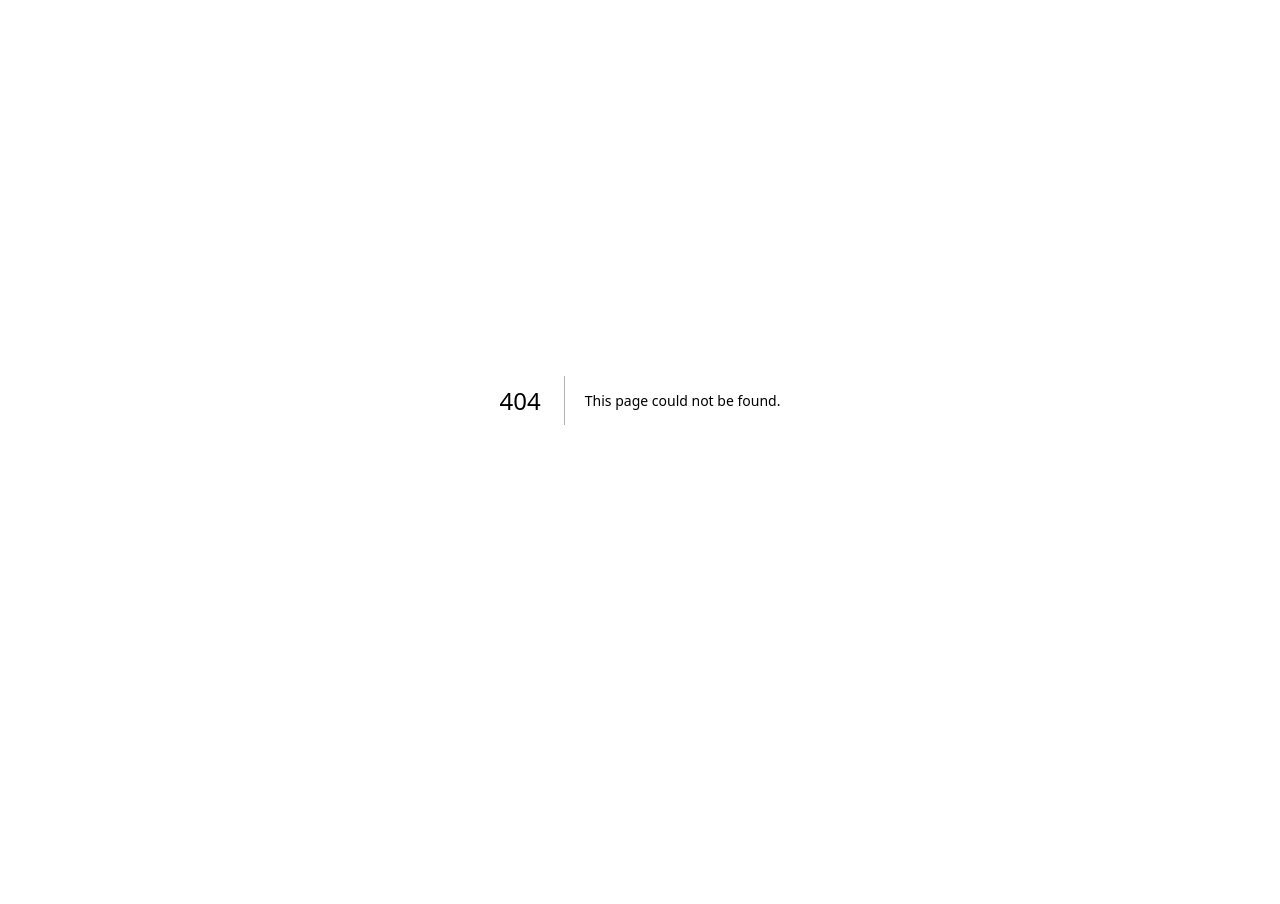
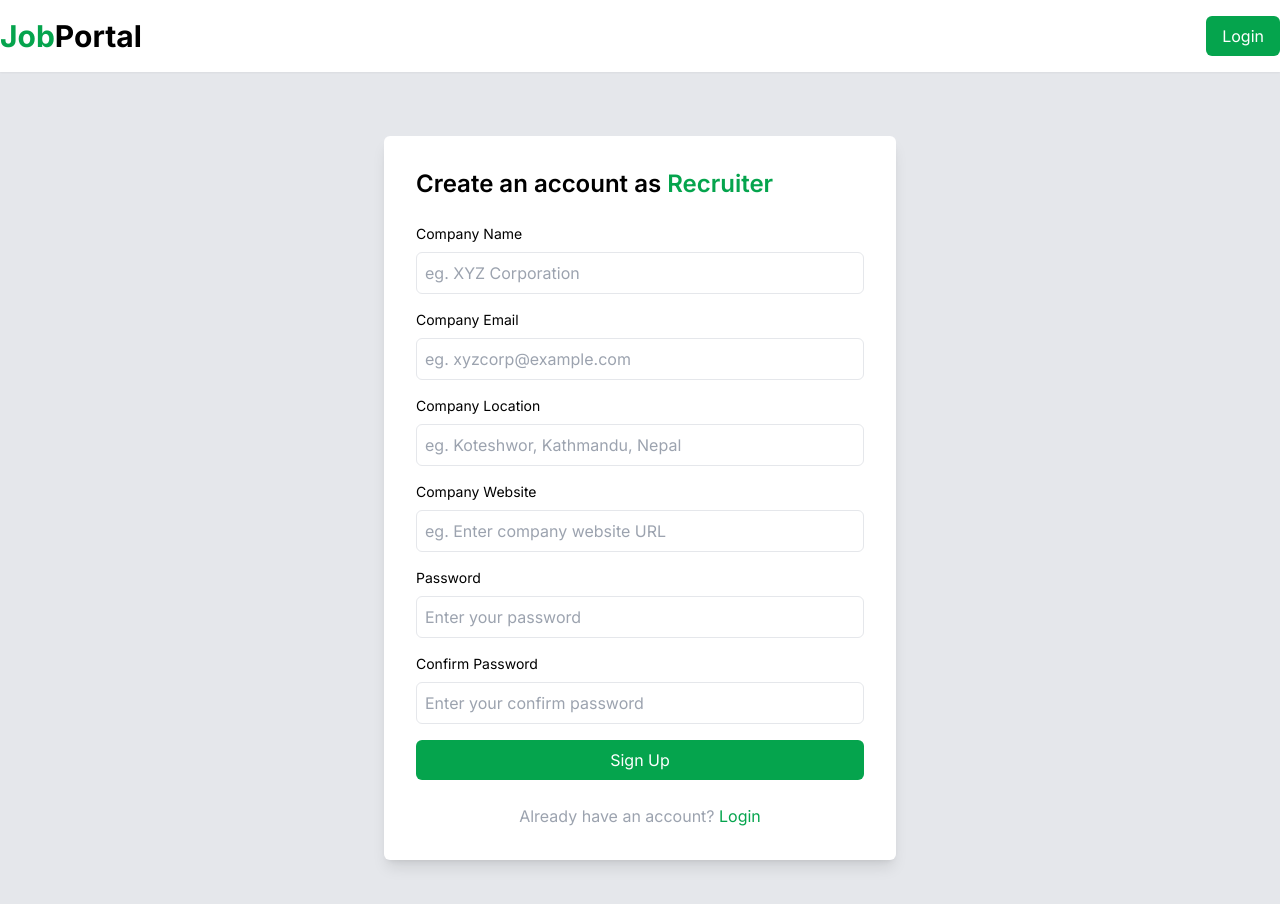
Before and after one commit to Agrimzz/jobportal, a Next.js app: page /register/recruiter in a window 1280 px wide. Before the commit this address had no page. Shown: the top 904 px of the page. Before the commit the page ends 800 px from the top, so only its background shows below. Built offline with nearby package versions, Linux system fonts and the light colour scheme.

Commit message:
add login register page

```diff
--- /dev/null
+++ b/app/(root)/login/page.tsx
@@ -0,0 +1,59 @@
+import Link from "next/link"
+import React from "react"
+
+const Login = () => {
+  return (
+    <div className="w-full py-16 bg-gray-200">
+      <div className="max-w-lg mx-auto shadow-lg  rounded-md  p-8 bg-white flex flex-col space-y-6">
+        <h1 className="text-2xl font-semibold">
+          Welcome back to <span className="text-primary">Job</span>Portal
+        </h1>
+
+        <form action="" className="flex flex-col space-y-4">
+          <div className="flex flex-col space-y-2">
+            <label htmlFor="email" className="text-sm">
+              Email
+            </label>
+            <input
+              type="email"
+              name="email"
+              placeholder="eg. jonhdoe@example.com"
+              className="p-2 outline-none border-[1px] rounded-md"
+            />
+          </div>
+          <div className="flex flex-col space-y-2">
+            <label htmlFor="password" className="text-sm">
+              Password
+            </label>
+            <input
+              type="password"
+              name="password"
+              placeholder="Enter your password"
+              className="p-2 outline-none border-[1px] rounded-md"
+            />
+          </div>
+          <button className="w-full py-2 bg-primary text-white rounded-md">
+            Sign In
+          </button>
+        </form>
+
+        <div className="flex flex-col space-y-2 items-center">
+          <p className="text-gray-400">
+            Don{"'"}t have an account? Register as
+          </p>
+          <div className="flex gap-4">
+            <Link href="/register/candidate" className="text-primary">
+              Candidate
+            </Link>
+            /
+            <Link href="/register/recruiter" className="text-primary">
+              Recruiter
+            </Link>
+          </div>
+        </div>
+      </div>
+    </div>
+  )
+}
+
+export default Login
--- /dev/null
+++ b/app/(root)/register/candidate/page.tsx
@@ -0,0 +1,75 @@
+import Link from "next/link"
+import React from "react"
+
+const CandidateRegister = () => {
+  return (
+    <div className="w-full py-16 bg-gray-200">
+      <div className="max-w-lg mx-auto shadow-lg  rounded-md  p-8 bg-white flex flex-col space-y-6">
+        <h1 className="text-2xl font-semibold">
+          Create an account as <span className="text-primary">Candidate</span>
+        </h1>
+
+        <form action="" className="flex flex-col space-y-4">
+          <div className="flex flex-col space-y-2">
+            <label htmlFor="text" className="text-sm">
+              Full Name
+            </label>
+            <input
+              type="text"
+              name="name"
+              placeholder="eg. John Doe"
+              className="p-2 outline-none border-[1px] rounded-md"
+            />
+          </div>
+          <div className="flex flex-col space-y-2">
+            <label htmlFor="email" className="text-sm">
+              Email
+            </label>
+            <input
+              type="email"
+              name="email"
+              placeholder="eg. jonhdoe@example.com"
+              className="p-2 outline-none border-[1px] rounded-md"
+            />
+          </div>
+          <div className="flex flex-col space-y-2">
+            <label htmlFor="password" className="text-sm">
+              Password
+            </label>
+            <input
+              type="password"
+              name="password"
+              placeholder="Enter your password"
+              className="p-2 outline-none border-[1px] rounded-md"
+            />
+          </div>
+          <div className="flex flex-col space-y-2">
+            <label htmlFor="password" className="text-sm">
+              Confirm Password
+            </label>
+            <input
+              type="cpassword"
+              name="cpassword"
+              placeholder="Enter your confirm password"
+              className="p-2 outline-none border-[1px] rounded-md"
+            />
+          </div>
+          <button className="w-full py-2 bg-primary text-white rounded-md">
+            Sign Up
+          </button>
+        </form>
+
+        <div className="flex flex-col space-y-2 items-center">
+          <p className="text-gray-400">
+            Already have an account?{" "}
+            <Link href="/login" className="text-primary">
+              Login
+            </Link>
+          </p>
+        </div>
+      </div>
+    </div>
+  )
+}
+
+export default CandidateRegister
--- /dev/null
+++ b/app/(root)/register/recruiter/page.tsx
@@ -0,0 +1,97 @@
+import Link from "next/link"
+import React from "react"
+
+const RecruiterRegsiter = () => {
+  return (
+    <div className="w-full py-16 bg-gray-200">
+      <div className="max-w-lg mx-auto shadow-lg  rounded-md  p-8 bg-white flex flex-col space-y-6">
+        <h1 className="text-2xl font-semibold">
+          Create an account as <span className="text-primary">Recruiter</span>
+        </h1>
+
+        <form action="" className="flex flex-col space-y-4">
+          <div className="flex flex-col space-y-2">
+            <label htmlFor="text" className="text-sm">
+              Company Name
+            </label>
+            <input
+              type="text"
+              name="name"
+              placeholder="eg. XYZ Corporation"
+              className="p-2 outline-none border-[1px] rounded-md"
+            />
+          </div>
+          <div className="flex flex-col space-y-2">
+            <label htmlFor="email" className="text-sm">
+              Company Email
+            </label>
+            <input
+              type="email"
+              name="email"
+              placeholder="eg. xyzcorp@example.com"
+              className="p-2 outline-none border-[1px] rounded-md"
+            />
+          </div>
+          <div className="flex flex-col space-y-2">
+            <label htmlFor="text" className="text-sm">
+              Company Location
+            </label>
+            <input
+              type="text"
+              name="location"
+              placeholder="eg. Koteshwor, Kathmandu, Nepal"
+              className="p-2 outline-none border-[1px] rounded-md"
+            />
+          </div>
+          <div className="flex flex-col space-y-2">
+            <label htmlFor="text" className="text-sm">
+              Company Website
+            </label>
+            <input
+              type="text"
+              name="url"
+              placeholder="eg. Enter company website URL"
+              className="p-2 outline-none border-[1px] rounded-md"
+            />
+          </div>
+          <div className="flex flex-col space-y-2">
+            <label htmlFor="password" className="text-sm">
+              Password
+            </label>
+            <input
+              type="password"
+              name="password"
+              placeholder="Enter your password"
+              className="p-2 outline-none border-[1px] rounded-md"
+            />
+          </div>
+          <div className="flex flex-col space-y-2">
+            <label htmlFor="password" className="text-sm">
+              Confirm Password
+            </label>
+            <input
+              type="cpassword"
+              name="cpassword"
+              placeholder="Enter your confirm password"
+              className="p-2 outline-none border-[1px] rounded-md"
+            />
+          </div>
+          <button className="w-full py-2 bg-primary text-white rounded-md">
+            Sign Up
+          </button>
+        </form>
+
+        <div className="flex flex-col space-y-2 items-center">
+          <p className="text-gray-400">
+            Already have an account?{" "}
+            <Link href="/login" className="text-primary">
+              Login
+            </Link>
+          </p>
+        </div>
+      </div>
+    </div>
+  )
+}
+
+export default RecruiterRegsiter
--- a/components/Navbar.tsx
+++ b/components/Navbar.tsx
@@ -1,17 +1,25 @@
+"use client"
+import Link from "next/link"
+import { useRouter } from "next/navigation"
 import React from "react"
 
 const Navbar = () => {
+  const router = useRouter()
   return (
-    <nav className="max-w-7xl mx-auto py-4 flex justify-between items-center border-b-2 sticky top-0">
-      <h1 className="text-3xl font-bold">
-        <span className="text-primary">Job</span>Portal
-      </h1>
+    <nav className="w-full  sticky top-0 bg-white shadow-sm">
+      <div className="max-w-7xl mx-auto py-4 flex justify-between items-center">
+        <Link href="/" className="text-3xl font-bold">
+          <span className="text-primary">Job</span>Portal
+        </Link>
 
-      <div className="flex gap-2 items-center">
-        <button className="px-4 py-2 rounded-md text-">Login</button>
-        <button className="px-4 py-2 bg-primary text-white rounded-md">
-          Register
-        </button>
+        <div className="flex gap-2 items-center bg-primary text-white rounded-md">
+          <button
+            className="px-4 py-2 rounded-md text-"
+            onClick={() => router.push("/login")}
+          >
+            Login
+          </button>
+        </div>
       </div>
     </nav>
   )
```
Also changed, not shown: lib/database/index.ts (added, +22 -0 lines), lib/database/models/user.modal.ts (added, +54 -0 lines), package.json (+8 -6 lines), 1 other file (tests, documents, lock files or other folders).
